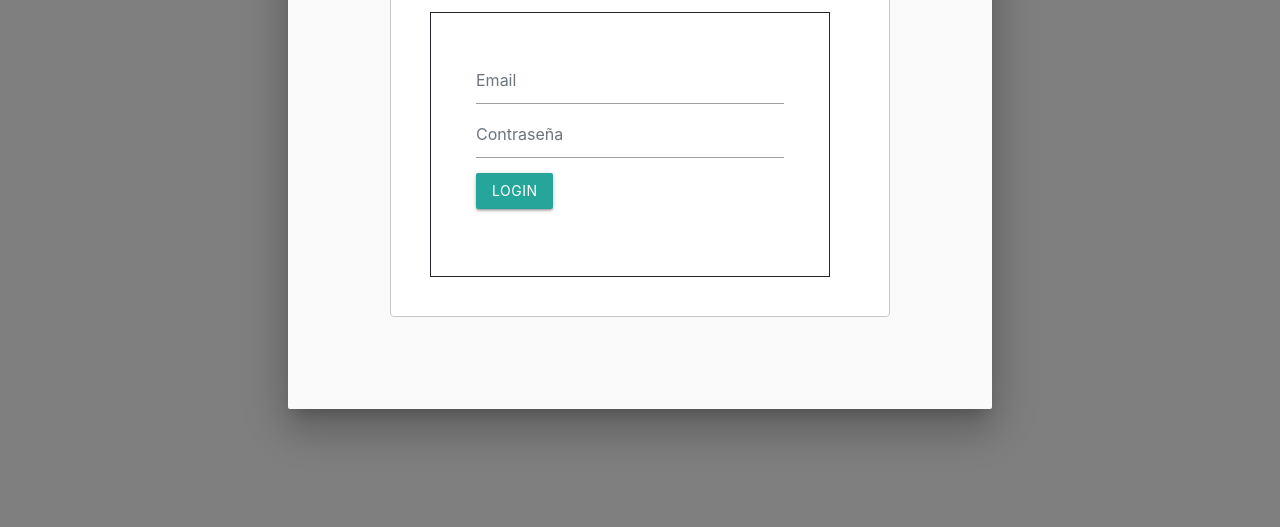
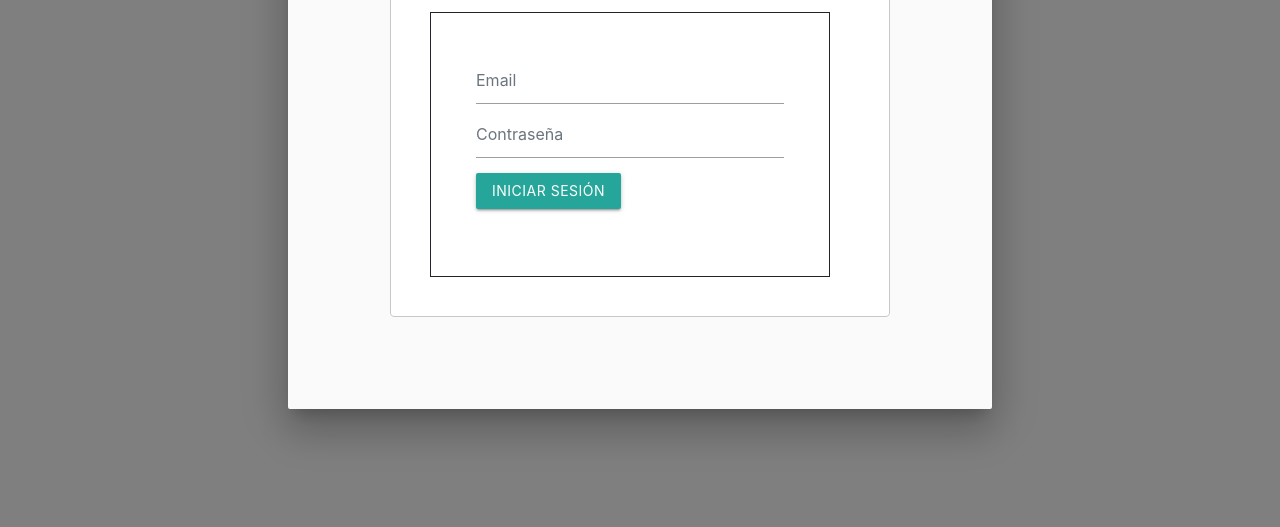
Before and after one commit to stivesdt/miwebavtbd, a plain HTML site: page index.html in a window 1280 px wide. Both pictures are taken after a click on the link "Iniciar Sesión". Shown: the part 151-678 px from the top of the page. Drawn offline with nearby package versions, Linux system fonts and the light colour scheme; no server answers.

Commit message:
Update index.html

```diff
--- a/index.html
+++ b/index.html
@@ -181,7 +181,7 @@
                 <input type="password" id="login-password" class="form-control" placeholder="Contraseña" required>
                 </div>
                 <button type="submit" class="btn btn-secondary btn-block">
-                    Login
+                    Iniciar sesión
                 </button>
                 <!-- <button type="button" id="googleLogin" class="nav-item logged-in" style="display: none;">
                     Inicio de sesión con Google
```
